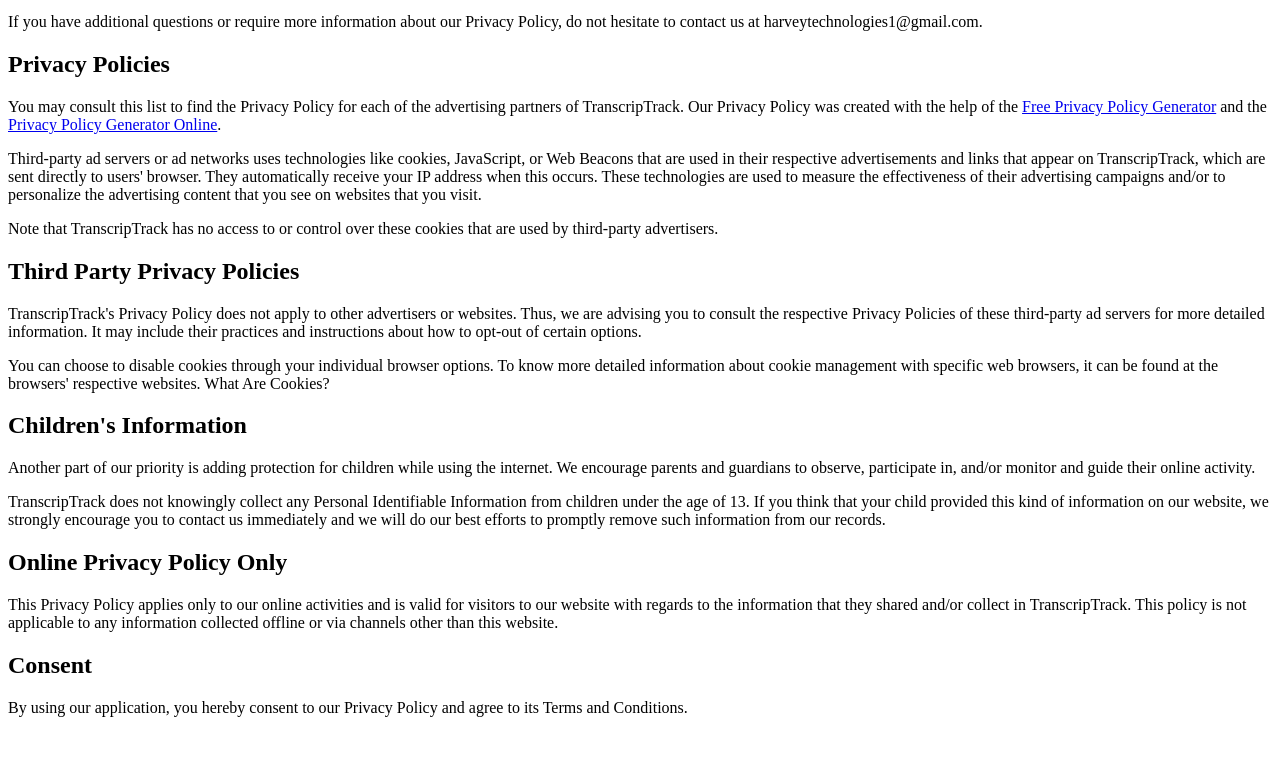
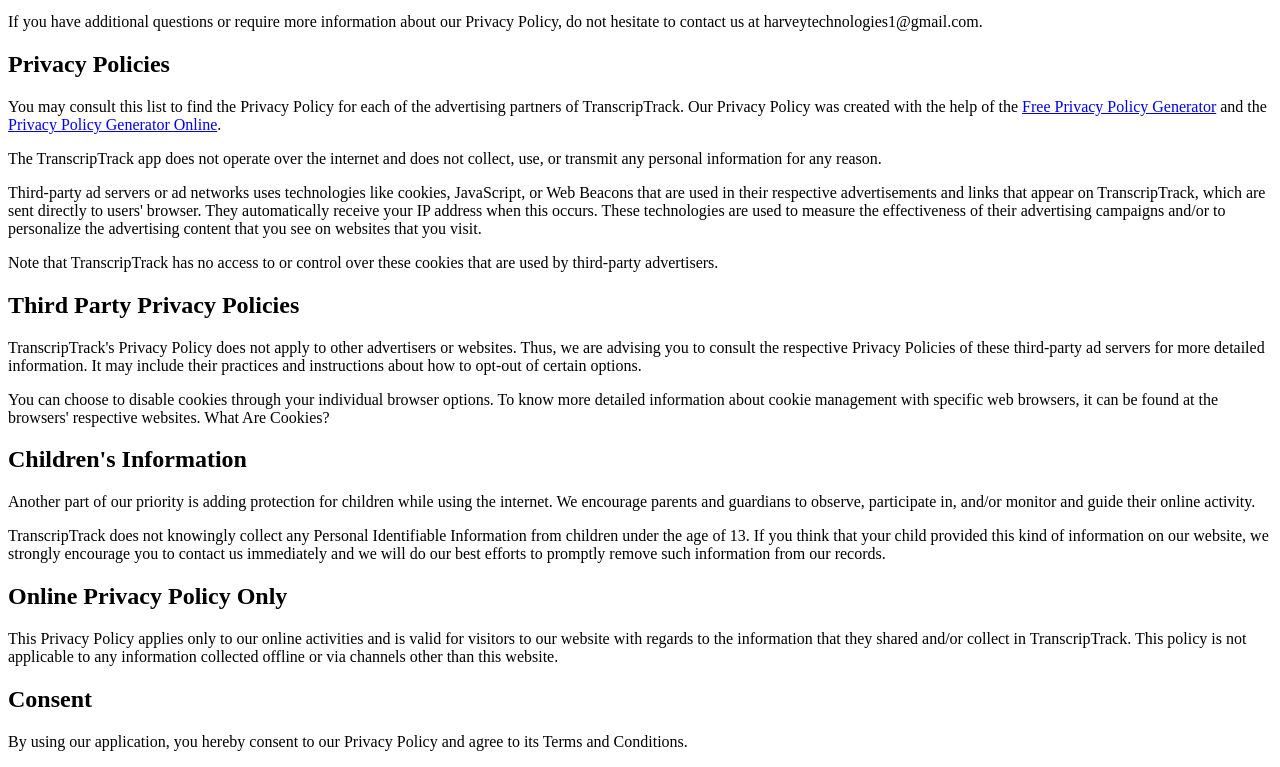
Before and after one commit to superking84/superking84-2016.github.io, a plain HTML site: page privacypolicy.html in a window 1280 px wide. Shown: the part 101-868 px from the top of the page. Before the commit the page ends 834 px from the top, so only its background shows below. Drawn offline with Linux system fonts and the light colour scheme.

Commit message:
Update privacypolicy.html

```diff
--- a/privacypolicy.html
+++ b/privacypolicy.html
@@ -15,6 +15,8 @@
   <h2>Privacy Policies</h2>
 
   <P>You may consult this list to find the Privacy Policy for each of the advertising partners of TranscripTrack. Our Privacy Policy was created with the help of the <a href="https://www.privacypolicygenerator.org">Free Privacy Policy Generator</a> and the <a href="https://www.privacypolicyonline.com/privacy-policy-generator/">Privacy Policy Generator Online</a>.</p>
+
+  <p>The TranscripTrack app does not operate over the internet and does not collect, use, or transmit any personal information for any reason.</p>
 
   <p>Third-party ad servers or ad networks uses technologies like cookies, JavaScript, or Web Beacons that are used in their respective advertisements and links that appear on TranscripTrack, which are sent directly to users' browser. They automatically receive your IP address when this occurs. These technologies are used to measure the effectiveness of their advertising campaigns and/or to personalize the advertising content that you see on websites that you visit.</p>
 
```
